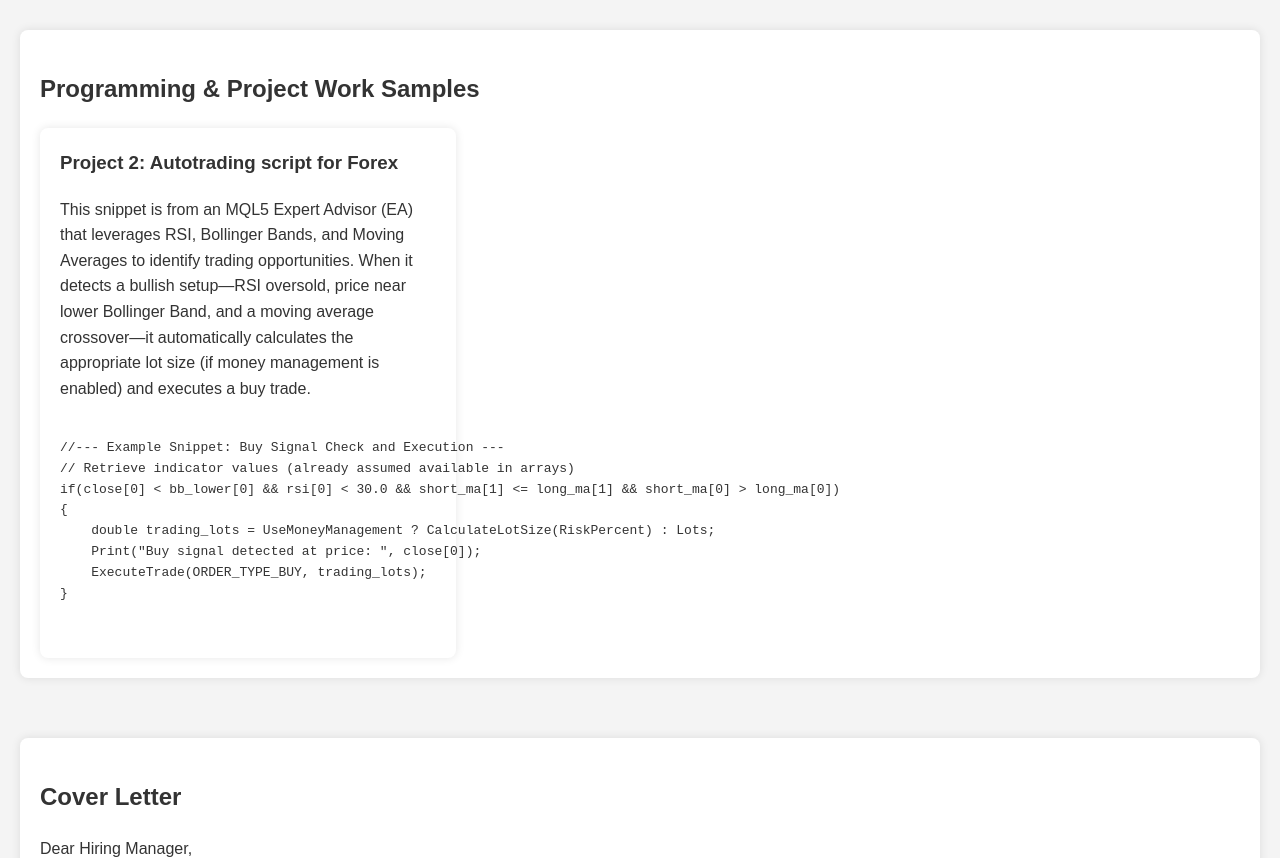
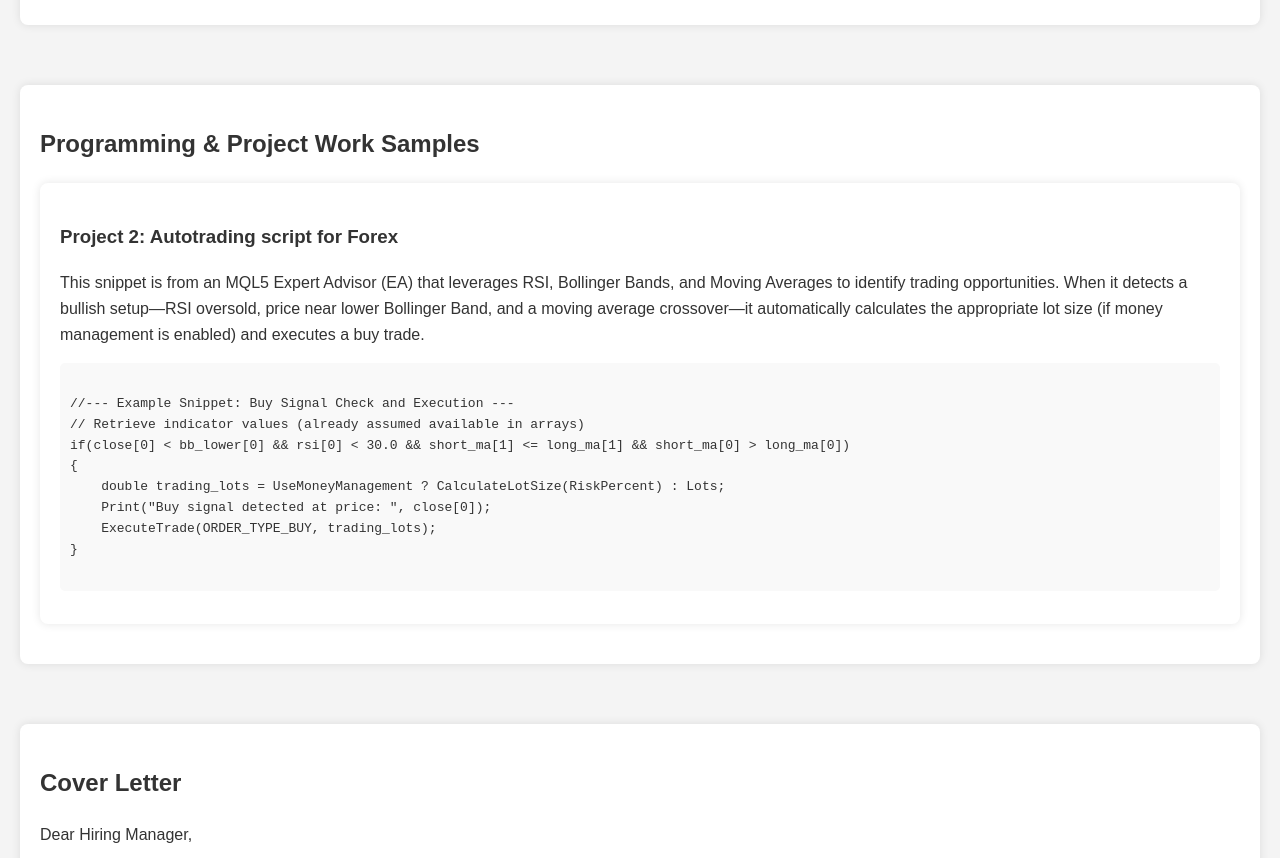
Before and after one commit to phillip866/Portfolio, a plain HTML site: page index.html in a window 1280 px wide. Shown: the part 2160-3018 px from the top of the page. Drawn offline with Linux system fonts and the light colour scheme.

Commit message:
Update styles.css

```diff
--- a/styles.css
+++ b/styles.css
@@ -1,5 +1,5 @@
 html {
-	scroll-behaviour: smooth;
+    scroll-behaviour: smooth;
 }
 body {
     font-family: Arial, sans-serif;
@@ -81,18 +81,28 @@ a {
 a:hover {
     text-decoration: underline;
 }
+
+/* Adjusted styles for projects and project-cards */
 .projects {
-    display: flex;
-    flex-wrap: wrap;
-    gap: 20px;
+    display: block;
 }
+
 .project-card {
     background: #fff;
     border-radius: 8px;
     box-shadow: 0 0 10px rgba(0, 0, 0, 0.1);
     padding: 20px;
-    width: calc(33% - 20px);
+    width: 100%; /* Make the card full width */
+    box-sizing: border-box;
+    margin-bottom: 20px; /* Add space between cards */
 }
-.project-card h3 {
-    margin-top: 0;
+
+/* Code blocks styling */
+.project-card pre code {
+    white-space: pre-wrap;  /* Wrap long lines */
+    display: block;
+    overflow: auto; /* Add scroll if needed */
+    background: #f9f9f9;
+    padding: 10px;
+    border-radius: 5px;
 }
```
